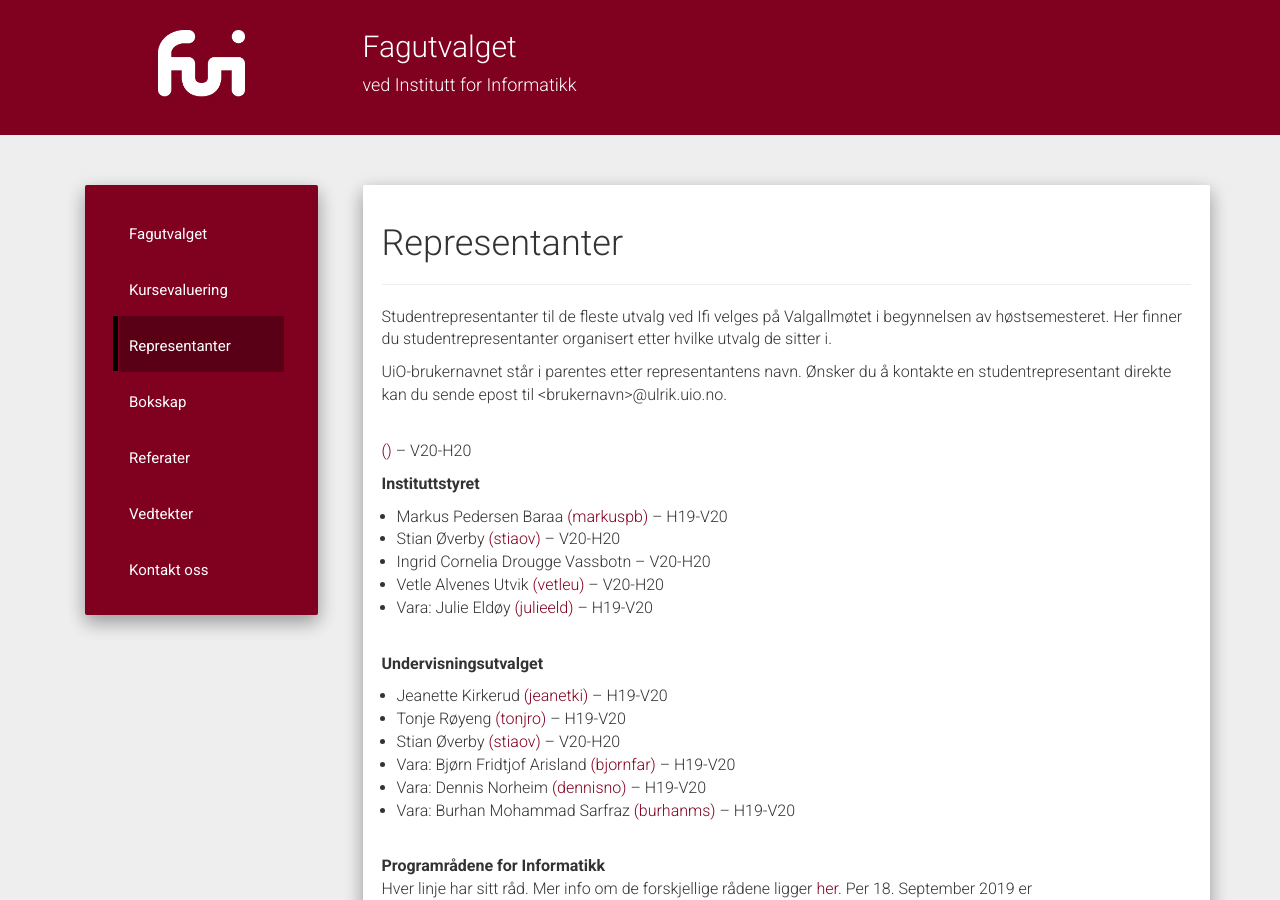
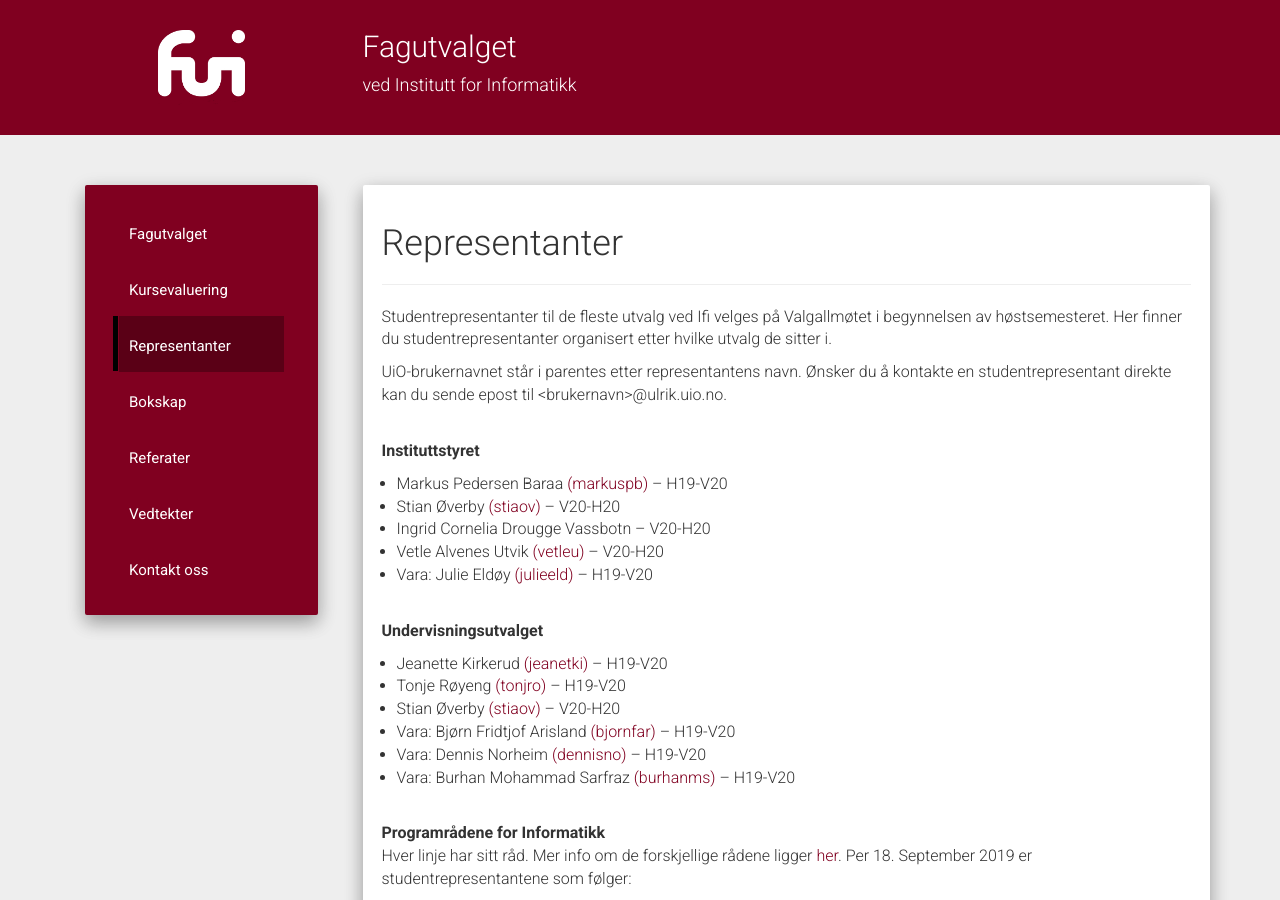
Before and after one commit to fui/fui.github.io, a Jekyll site: the page built from pages/representanter.md, in a window 1280 px wide and 900 px high. Built offline with Jekyll 4.4.1, drawn with Linux system fonts in a browser that asks for light colours; nearby versions of some CDN libraries.

Commit message:
oppdatert representanter

```diff
--- a/pages/representanter.md
+++ b/pages/representanter.md
@@ -17,8 +17,6 @@ UiO-brukernavnet står i parentes etter representantens navn. Ønsker du
 å kontakte en studentrepresentant direkte kan du sende epost til
 \<brukernavn\>@ulrik.uio.no.
 <br><br>
-
-[()](mailto:@ulrik.uio.no) – V20-H20
 
 **Instituttstyret**
 * Markus Pedersen Baraa [(markuspb)](mailto:markuspb@ulrik.uio.no) – H19-V20
```
